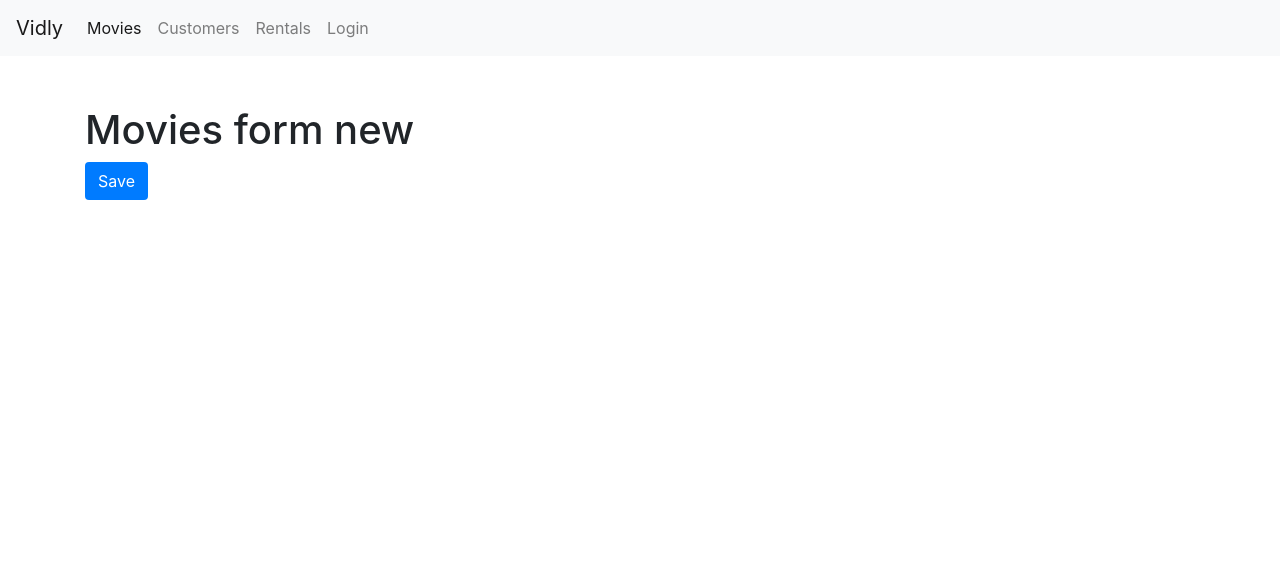
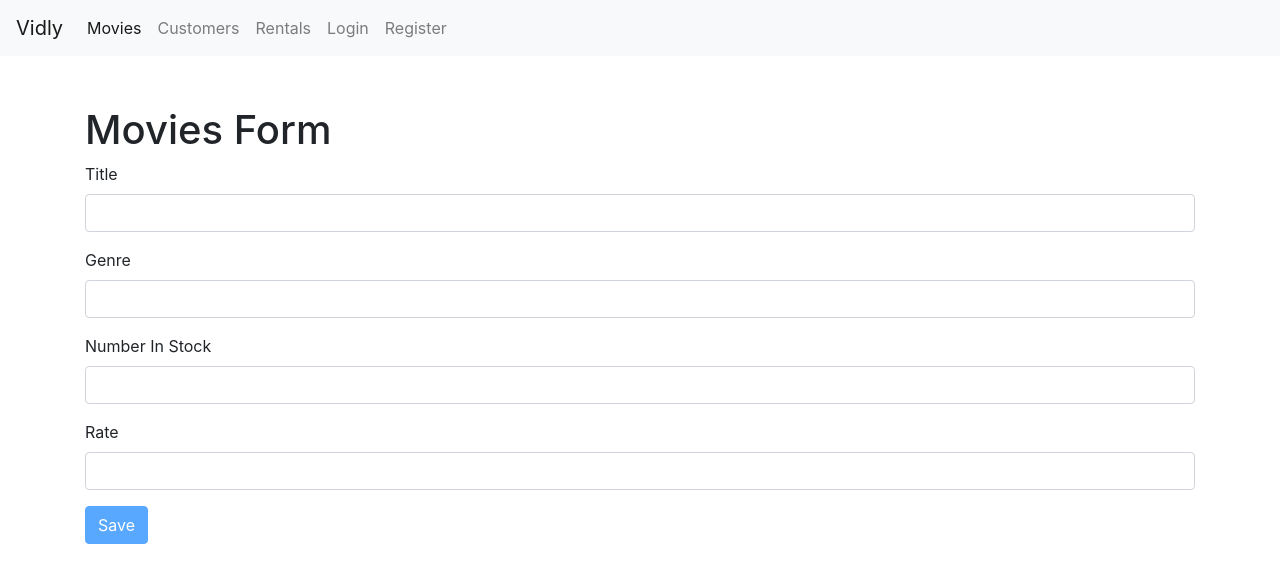
Before and after one commit to Mojzesz13/Movie, a React (Create React App) app: page /movies/new in a window 1280 px wide. Shown: the top 582 px of the page. Built offline with nearby package versions, Linux system fonts and the light colour scheme; the HTML template or start-up script is replaced by a standard one.

Commit message:
Register

```diff
--- a/src/App.js
+++ b/src/App.js
@@ -1,14 +1,14 @@
 import React, {Component} from 'react';
 import {Route, Switch, Redirect} from 'react-router-dom'
 import NavBar from "./components/navBar";
-import LoginForm from "./components/loginform";
+import LoginForm from "./components/loginForm";
 import Movie from "./components/movie";
 import MovieForm from "./components/MovieForm";
 import Customers from "./components/customers";
 import Rentals from "./components/rentals";
 import NotFound from "./components/notFound";
 import './App.css';
-
+import RegisterForm from "./components/registerForm";
 
 class App extends Component {
     render() {
@@ -18,7 +18,9 @@ class App extends Component {
                 <main className="container">
                     <Switch>
                         <Route path="/login" component={LoginForm}/>
+                        <Route path="/register" component={RegisterForm}/>
                         <Route path="/movies/:id" component={MovieForm}/>
+                        <Route path="/movies/new" component={MovieForm}/>
                         <Route path="/movies" component={Movie}/>
                         <Route path="/customers" component={Customers}/>
                         <Route path="/rentals" component={Rentals}/>
--- a/src/components/MovieForm.jsx
+++ b/src/components/MovieForm.jsx
@@ -1,18 +1,71 @@
 import React from 'react';
+import Form from "./common/form";
+import Joi from "joi-browser";
+import {getMovies, saveMovie} from "../services/fakeMovieService";
+import {getGenres} from "../services/fakeGenreService";
 
-const MovieForm = ({match, history}) => {
-    const handleSave = () => {
-        history.replace("/movies");
+class MovieForm extends Form {
+    state = {
+        data: {
+            title: "",
+            genreId: "",
+            numberInStock: "",
+            dailyRentalRate: ""
+        },
+        errors: {},
+        genres: []
+    };
+
+    schema = {
+        _id: Joi.string(),
+        title: Joi.string()
+            .required()
+            .label("Title"),
+        genreId: Joi.string()
+            .required()
+            .min(5)
+            .max(30)
+            .label("Genre"),
+        numberInStock: Joi.string()
+            .required()
+            .min(0)
+            .max(100)
+            .label("Number In Stock"),
+        dailyRentalRate: Joi.number()
+            .required()
+            .min(0)
+            .max(10)
+            .label("Daily Rental Rate")
+    };
+
+    componentDidMount() {
+        const genres = [...getGenres()];
+        const data = [...getMovies()];
+        this.setState({data, genres})
     }
 
+    doSubmit = () => {
+        this.props.history.replace("/movies");
+    }
+
+    render() {
         return (
             <>
                 <h1>
-                Movies form {match.params.id}
+                    Movies Form
+                    {/*{this.props.match.params.id}*/}
                 </h1>
-            <button className="btn badge-primary" onClick={handleSave}>Save</button>
+                <form onSubmit={this.doSubmit}>
+                    {this.renderInput("title", "Title")}
+                    {this.renderInput("genre", "Genre")}
+                    {this.renderInput("numberInStock", "Number In Stock")}
+                    {this.renderInput("rate", "Rate")}
+                    {this.renderButton("Save")}
+                </form>
+
             </>
         );
     }
+}
 
 export default MovieForm;
--- a/src/components/movie.jsx
+++ b/src/components/movie.jsx
@@ -6,6 +6,7 @@ import {getMovies} from "../services/fakeMovieService";
 import {getGenres} from "../services/fakeGenreService";
 import {paginate} from "../utilis/paginate";
 import _ from "lodash";
+import {Link} from "react-router-dom";
 
 class Movie extends Component {
     state = {
@@ -75,6 +76,13 @@ class Movie extends Component {
                     />
                 </div>
                 <div className="col">
+                    <Link
+                        to="/movies/new"
+                        className="btn btn-primary"
+                        style={{marginBottom: 20}}
+                    >
+                        New Movie
+                    </Link>
                     <p>We hae got {filtered.length} movies</p>
                     <MoviesTable
                         movies={movies}
--- a/src/components/moviesTable.jsx
+++ b/src/components/moviesTable.jsx
@@ -27,7 +27,6 @@ class MoviesTable extends Component {
                 Delete
             </button>
         }
-
     ];
 
     render() {
--- a/src/components/navBar.jsx
+++ b/src/components/navBar.jsx
@@ -23,6 +23,7 @@ class NavBar extends Component {
                         <NavLink className="nav-link nav-item" to="/customers">Customers</NavLink>
                         <NavLink className="nav-link nav-item" to="/rentals">Rentals</NavLink>
                         <NavLink className="nav-link nav-item" to="/login">Login</NavLink>
+                        <NavLink className="nav-link nav-item" to="/register">Register</NavLink>
                     </div>
                 </div>
             </nav>
--- /dev/null
+++ b/src/components/registerForm.jsx
@@ -0,0 +1,45 @@
+import React from 'react';
+import Joi from "joi-browser";
+import Form from "./common/form";
+
+class RegisterForm extends Form {
+    state = {
+        data: {username: "", password: "", name: ""},
+        errors: {}
+    }
+
+    schema = {
+        username: Joi.string()
+            .required()
+            .email()
+            .label("Username"),
+        password: Joi.string()
+            .required()
+            .min(5)
+            .max(30)
+            .label("Password"),
+        name: Joi.string()
+            .required()
+            .label("Name")
+    };
+
+    doSubmit = () => {
+        console.log("Submitted")
+    }
+
+    render() {
+        return (
+            <div>
+                <h1>Register</h1>
+                <form onSubmit={this.doSubmit}>
+                    {this.renderInput("username", "Username",)}
+                    {this.renderInput("password", "Password", "password")}
+                    {this.renderInput("name", "Name",)}
+                    {this.renderButton("Register")}
+                </form>
+            </div>
+        );
+    }
+}
+
+export default RegisterForm;
```
Also changed, not shown: src/components/loginForm.jsx (renamed from src/components/loginform.jsx). Lines whose indentation alone changed are shown as unchanged.
